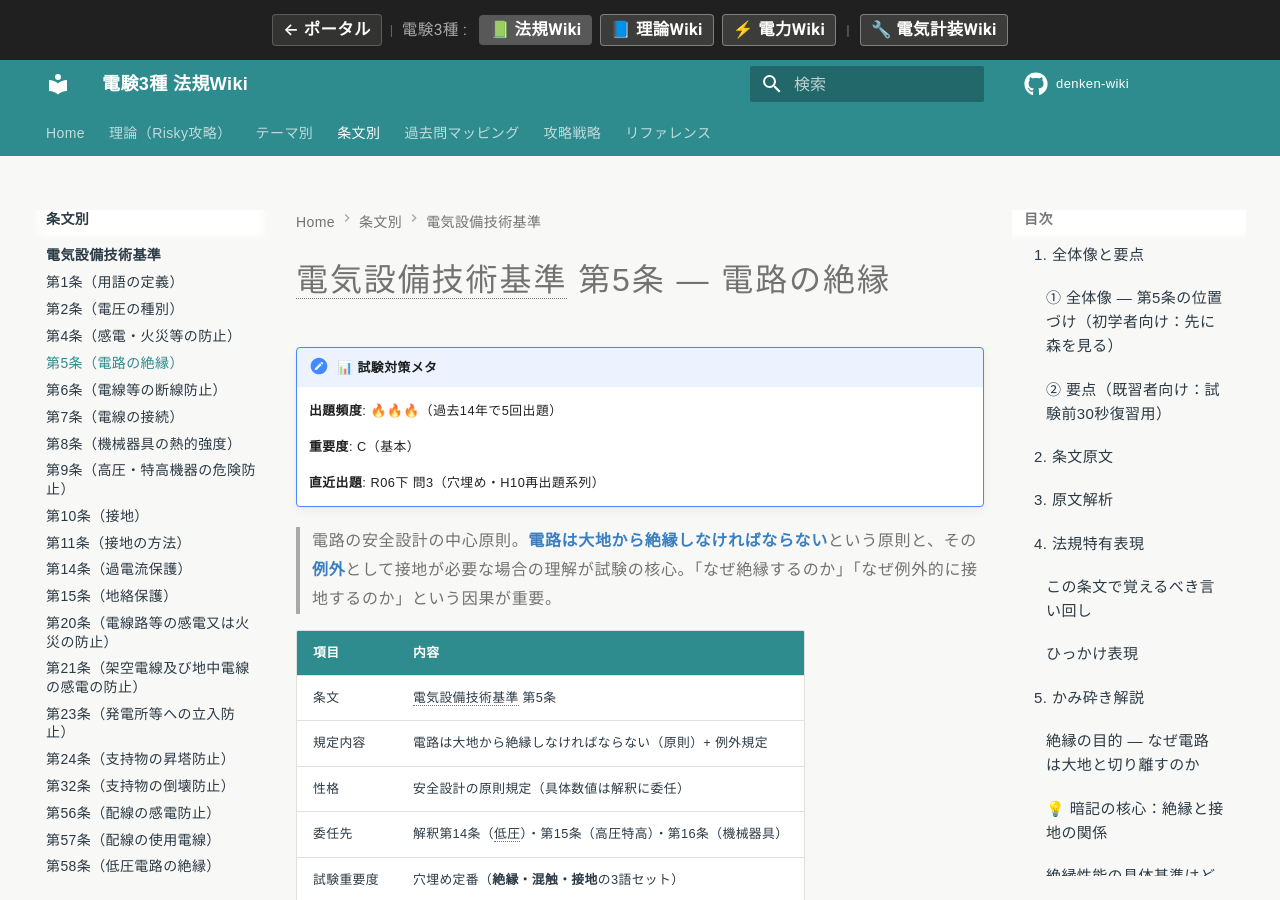
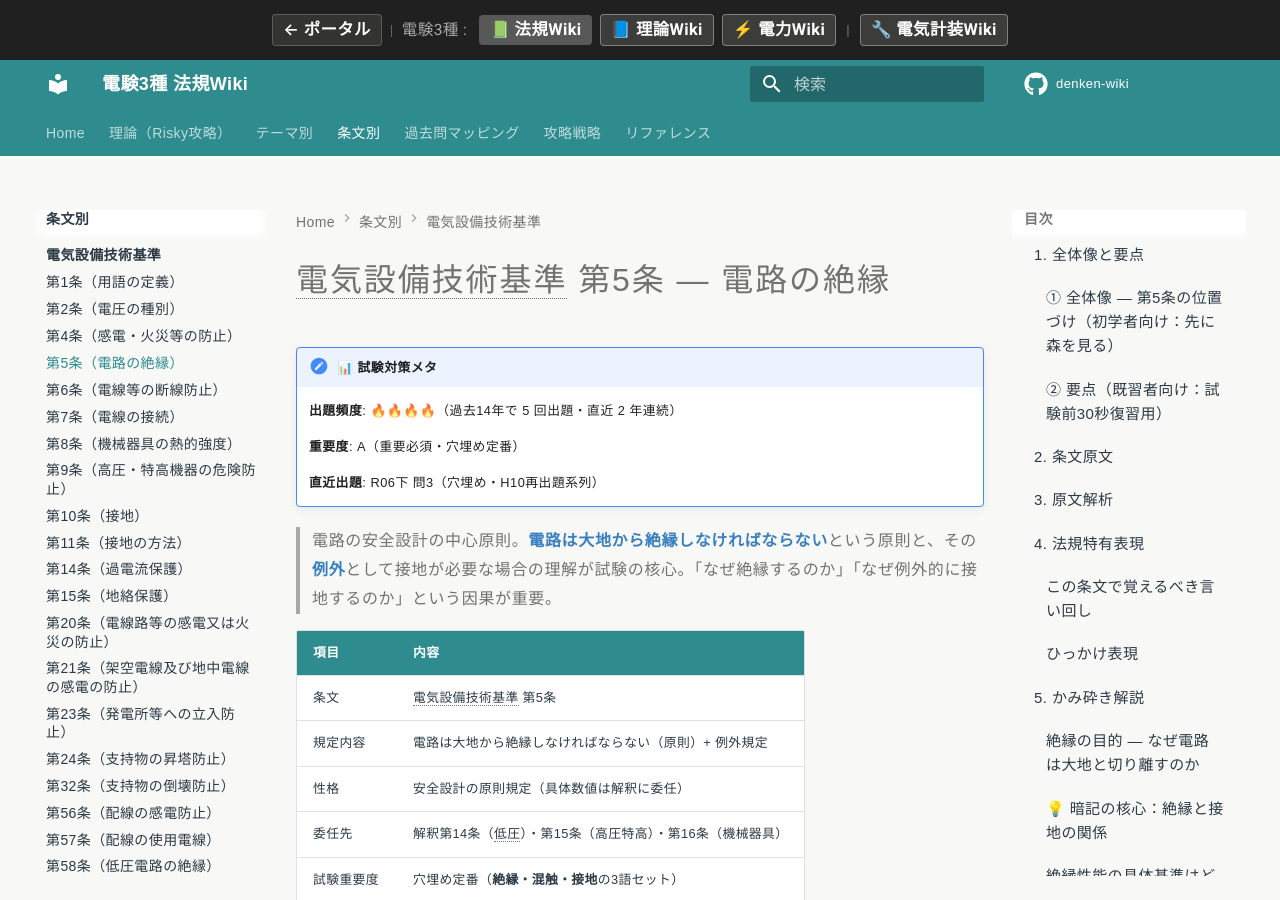
Before and after one commit to kfurufuru/denken-wiki, an MkDocs documentation site: the page built from docs/articles/kijun/5.md, in a window 1280 px wide and 900 px high. Built offline with MkDocs 1.6.1 and Material for MkDocs 9.7.7, drawn with Linux system fonts in a browser that asks for light colours; comment, search, counter and statistics services are not loaded.

Commit message:
fix(kijun/5): 修正11 メタ表の頻度と重要度の整合化
ミスマッチ解消:
- 出題頻度: 🔥3 → 🔥4 (高頻度化・直近2年連続反映)
- 重要度: C(基本) → A(重要必須・穴埋め定番)
- 件数: 4 → 5 (過去問実績tableと整合・auto-meta hook準拠)

評価根拠:
- 過去問実績 5件 (H10/H24/R01/R05下/R06下)
- R05下/R06下は2年連続出題 (波が高い局面)
- 穴埋め定番3語(絶縁・混触・接地)が試験の鉄板
- 重要度ランク基準: 頻度★★ × 難易度★ + 直近高頻度補正 = A

Co-Authored-By: Claude Opus 4.6 <noreply@anthropic.com>

```diff
--- a/docs/articles/kijun/5.md
+++ b/docs/articles/kijun/5.md
@@ -1,9 +1,9 @@
 # 電気設備技術基準 第5条 — 電路の絶縁
 
 !!! note "📊 試験対策メタ"
-    **出題頻度**: 🔥🔥🔥（過去14年で5回出題）
+    **出題頻度**: 🔥🔥🔥🔥（過去14年で 5 回出題・直近 2 年連続）
 
-    **重要度**: C（基本）
+    **重要度**: A（重要必須・穴埋め定番）
 
     **直近出題**: R06下 問3（穴埋め・H10再出題系列）
 
```
